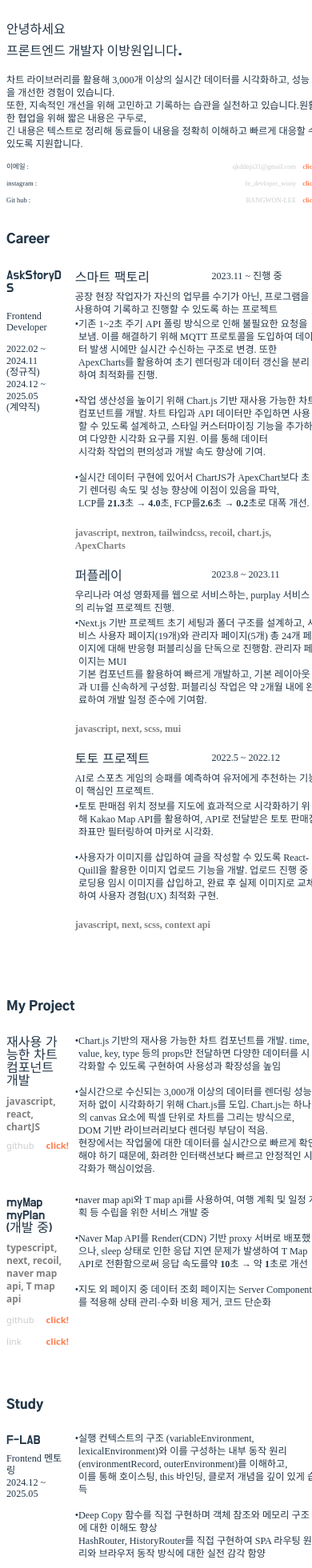
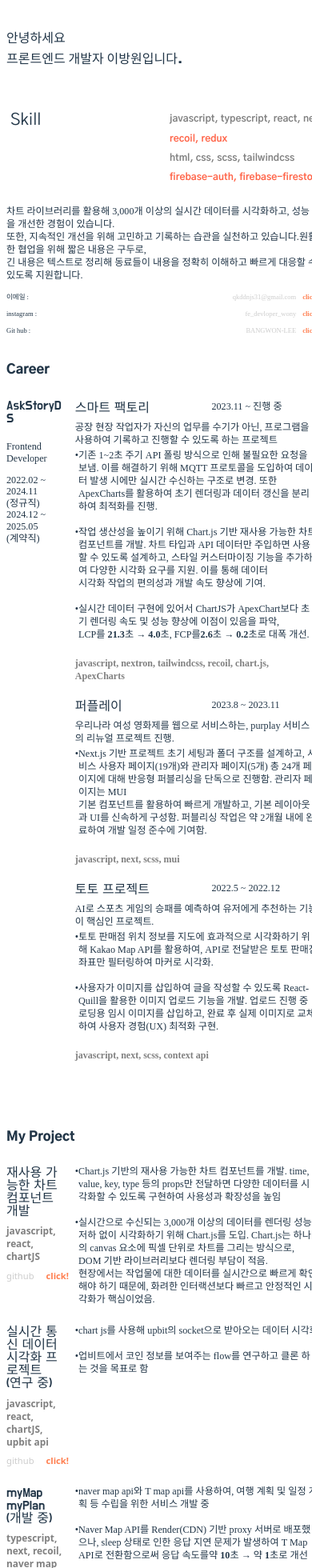
Before and after one commit to BANGWON-LEE/wony_resume, a React (Vite) app: page / in a window 390 px wide. Shown: the top 1960 px of the page at 80% size. Built offline with nearby package versions, Linux system fonts and the light colour scheme.

Commit message:
edit : ui 수정

```diff
--- a/src/App.jsx
+++ b/src/App.jsx
@@ -60,6 +60,37 @@ function App() {
               프론트엔드 개발자 이방원입니다.
             </h1>
           </TextGothicA1BigTitle>
+          <div className="skill_box">
+            <div className="content_block">
+              <div className="content_block_content">
+                <div className="skill_container">
+                  <TextGothicA1BigTitle>
+                    <div className="skill_tilte_block">
+                      <p className="skill_title_text">Skill</p>
+                    </div>
+                  </TextGothicA1BigTitle>
+                  <TextGothicA1BigTitle>
+                    <div className="text_box">
+                      <div className="skill_block">
+                        <p className="skill_text">
+                          javascript, typescript, react, next
+                        </p>
+                        <p className="skill_text another_skill_text">
+                          recoil, redux
+                        </p>
+                        <p className="skill_text">
+                          html, css, scss, tailwindcss
+                        </p>
+                        <p className="skill_text another_skill_text">
+                          firebase-auth, firebase-firestore
+                        </p>
+                      </div>
+                    </div>
+                  </TextGothicA1BigTitle>
+                </div>
+              </div>
+            </div>
+          </div>
         </header>
         <div className="header_my_info">
           <div className="header_inner_left">
--- a/src/components/main/RightContent.jsx
+++ b/src/components/main/RightContent.jsx
@@ -69,6 +69,63 @@ export default function RightContent() {
             </div>
           </div>
         </div>
+        <div className="content_block">
+          <div className="content_block_title">
+            <TextDoHyeonSmallTitle>
+              <h2 className="text_dohyeon_small_title_inner">
+                실시간 통신 데이터
+                <br /> 시각화 프로젝트 <br />
+                (연구 중)
+              </h2>
+            </TextDoHyeonSmallTitle>
+            <p className="skill_text small_size">
+              javascript, react, chartJS, upbit api
+            </p>
+            <span className="my_info_box_inner">
+              <a
+                className="click_text"
+                href="https://github.com/BANGWON-LEE/financial-chart"
+                target="_blank"
+              >
+                github
+              </a>
+              <a
+                href="https://github.com/BANGWON-LEE/financial-chart"
+                target="_blank"
+                className="click_dir"
+              >
+                click!
+              </a>
+              {/* <span>qkddnjs31@gmail.com</span> */}
+            </span>
+          </div>
+          <div className="content_block_content">
+            <div className="text_box">
+              <TextBlackHanSansContent>
+                <div className="text_box">
+                  <ul className="text_box_ul">
+                    <li className="content_li">
+                      <span>•</span>
+                      <span>
+                        chart js를 사용해 upbit의 socket으로 받아오는 데이터
+                        시각화
+                      </span>
+                    </li>
+                    <br />
+                    <li className="content_li">
+                      <span>•</span>
+                      <span>
+                        업비트에서 코인 정보를 보여주는 flow를 연구하고 클론
+                        하는 것을 목표로 함
+                      </span>
+                    </li>
+                  </ul>
+                </div>
+              </TextBlackHanSansContent>
+            </div>
+          </div>
+        </div>
+        <br />
         <div className="content_block">
           <div className="content_block_title">
             <TextDoHyeonSmallTitle>
@@ -212,7 +269,7 @@ export default function RightContent() {
             </div>
           </div>
         </div>
-        <div className="content_block">
+        {/* <div className="content_block">
           <div className="content_block_title">
             <TextDoHyeonSmallTitle>
               <h2 className="text_dohyeon_small_title_inner">
@@ -255,9 +312,9 @@ export default function RightContent() {
               </TextBlackHanSansContent>
             </div>
           </div>
-        </div>
+        </div> */}
       </section>
-      <section className="my_section_block">
+      {/* <section className="my_section_block">
         <TextGothicA1BigTitle>
           <h1 className="text_gothic_a1_big_title_inner">Skill</h1>
         </TextGothicA1BigTitle>
@@ -280,7 +337,7 @@ export default function RightContent() {
             </div>
           </div>
         </div>
-      </section>
+      </section> */}
     </div>
   )
 }
--- a/src/style/main.scss
+++ b/src/style/main.scss
@@ -1,5 +1,16 @@
 section {
   margin-bottom: 3.2rem;
+}
+
+header {
+  display: flex;
+  justify-content: space-between;
+
+  @media (max-width: 768px) {
+    display: grid;
+    word-break: break-word;
+    white-space: normal;
+  }
 }
 
 .header_my_info {
@@ -119,3 +130,38 @@ a {
     font-weight: 900;
   }
 }
+
+.skill_box {
+  width: 408px;
+  // display: grid;
+  // align-items: last baseline;
+}
+
+.skill_container {
+  display: flex;
+  // width: 370px;
+  float: right;
+  width: 90%;
+  justify-content: space-between;
+  @media (max-width: 768px) {
+    display: flex;
+    width: 100%;
+    font-size: 12px;
+    // display: block; // flex 또는 grid 사용 중이면 block으로 바꿔서 줄바꿈 유도
+    word-break: break-word;
+    white-space: normal;
+    overflow-wrap: break-word;
+    line-height: 1rem;
+    // pad
+  }
+  // justify-content: space-between;
+}
+
+.skill_tilte_block {
+  width: 4.9em;
+}
+
+.skill_title_text {
+  font-size: 1.7em;
+  margin: 13px 5px;
+}
--- a/src/style/text.scss
+++ b/src/style/text.scss
@@ -97,18 +97,40 @@
   }
 }
 
-.skill_block {
-  // display: grid;
-}
+// .skill_block {
+//   // display: grid;
+// }
 
 .skill_text {
   color: grey;
+  font-size: 15px;
   font-weight: 700;
   margin: 0.7em 0.7em 0.7em 0;
+  @media (max-width: 768px) {
+    width: 100%;
+    font-size: 12px;
+    display: block; // flex 또는 grid 사용 중이면 block으로 바꿔서 줄바꿈 유도
+    word-break: break-word;
+    white-space: normal;
+    overflow-wrap: break-word;
+    line-height: 1rem;
+    // padding: 0 1rem;
+  }
 }
 
 .another_skill_text {
   color: tomato;
+  font-size: 15px;
+  @media (max-width: 768px) {
+    width: 100%;
+    font-size: 12px;
+    display: block; // flex 또는 grid 사용 중이면 block으로 바꿔서 줄바꿈 유도
+    word-break: break-word;
+    white-space: normal;
+    overflow-wrap: break-word;
+    line-height: 1rem;
+    // pad
+  }
 }
 
 .small_size {
```
